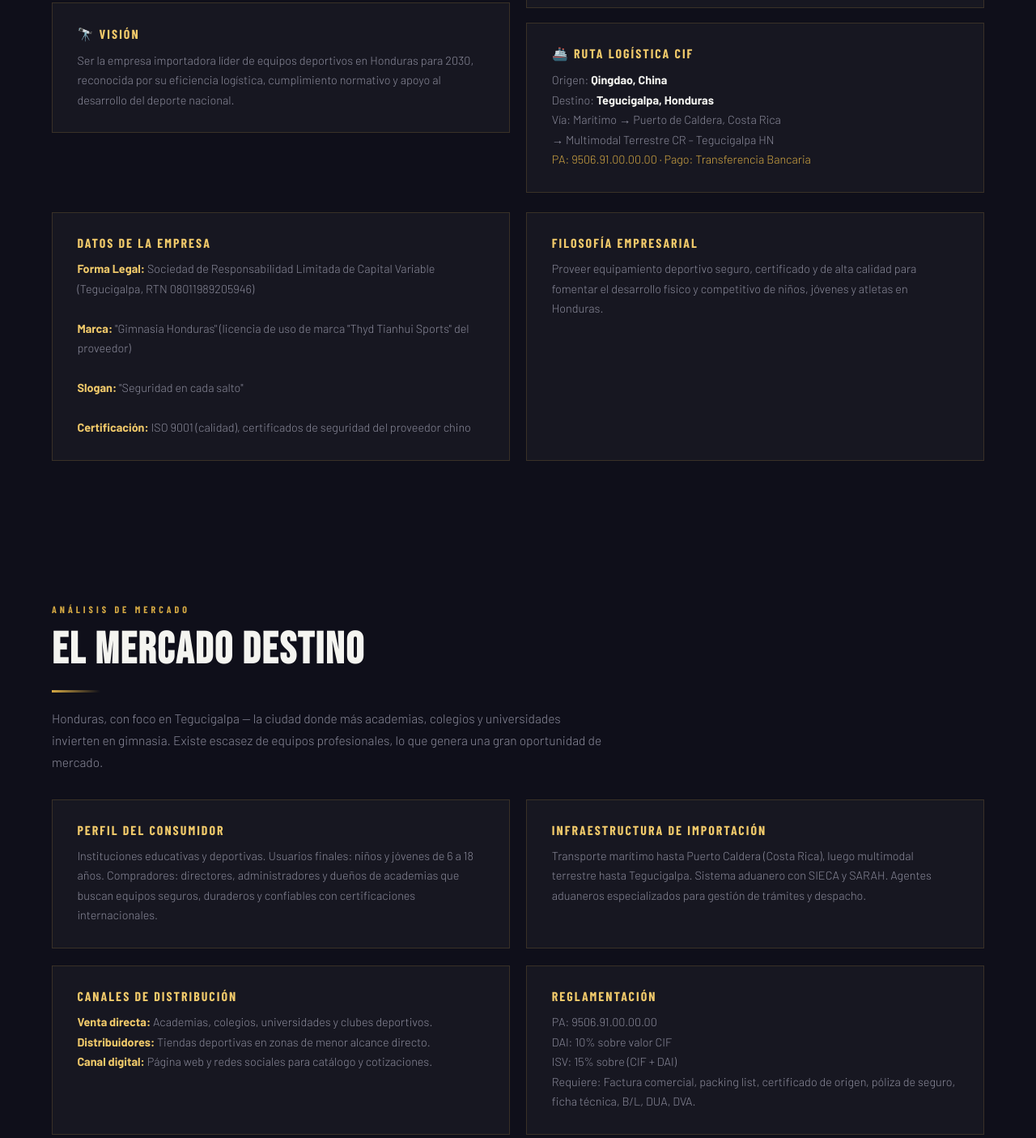
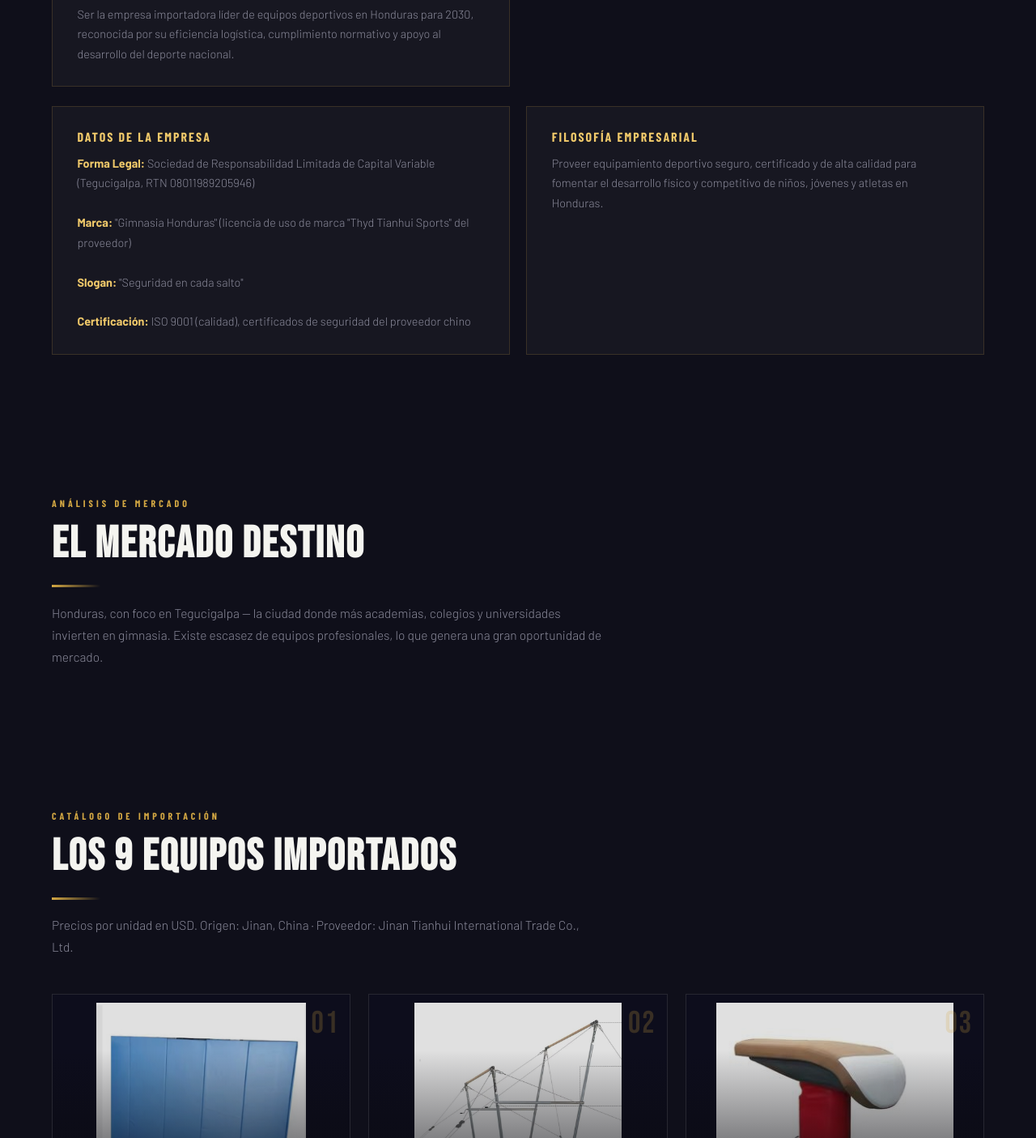
Before and after one commit to noraynialvarado-ai/tarea, a plain HTML site: page index.html in a window 1280 px wide. Shown: the part 1395-2800 px from the top of the page at 81% size. Drawn offline with nearby package versions, Linux system fonts and the light colour scheme; a web font is replaced by a local one.

Commit message:
Refine page: keep company data, remove extra market cards, update slogan, remove CIF details

```diff
--- a/index.html
+++ b/index.html
@@ -32,9 +32,7 @@
     <div class="hero-tag">Importadora Internacional</div>
     <h1 class="hero-title">GIMNASIA<br/>HONDURAS<br/><em>S DE RL DE CV</em></h1>
     <p class="hero-subtitle">
-      Importamos 9 equipos de gimnasia artística y deportiva desde China, directamente del fabricante
-      <strong style="color:var(--white)">Jinan Tianhui International Trade Co., Ltd.</strong>,
-      bajo término <strong style="color:var(--gold-lt)">CIF</strong> hacia Honduras vía Puerto de Caldera, Costa Rica.
+      Seguridad en cada salto.
     </p>
     <div class="hero-ctas">
       <a class="btn-primary" href="#productos">Ver Catálogo</a>
@@ -57,7 +55,7 @@
   <p class="section-body">
     Empresa hondureña dedicada a la importación y distribución de equipos de gimnasia artística y deportiva.
     Proveemos a instituciones educativas, academias deportivas, federaciones y gimnasios privados de Honduras
-    con equipos importados directamente desde China bajo condiciones CIF.
+    con equipos importados directamente desde China.
   </p>
   <div class="nosotros-grid">
     <div>
@@ -78,16 +76,6 @@
           29, Linong Road, Jinan 250000, China · Tel: +86 18753106498<br/>
           ivyli@tianhuisports.com · tianhuisports.com<br/>
           <span style="color:var(--blue-lt)">PI No.: THL20250923 · Fecha: Sep. 23, 2025</span>
-        </p>
-      </div>
-      <div class="info-card">
-        <h3>🚢 Ruta Logística CIF</h3>
-        <p>
-          Origen: <strong style="color:var(--white)">Qingdao, China</strong><br/>
-          Destino: <strong style="color:var(--white)">Tegucigalpa, Honduras</strong><br/>
-          Vía: Marítimo → Puerto de Caldera, Costa Rica<br/>
-          → Multimodal Terrestre CR – Tegucigalpa HN<br/>
-          <span style="color:var(--gold)">PA: 9506.91.00.00.00 · Pago: Transferencia Bancaria</span>
         </p>
       </div>
     </div>
@@ -115,42 +103,13 @@
   <h2 class="section-title">EL MERCADO DESTINO</h2>
   <div class="divider"></div>
   <p class="section-body">Honduras, con foco en Tegucigalpa — la ciudad donde más academias, colegios y universidades invierten en gimnasia. Existe escasez de equipos profesionales, lo que genera una gran oportunidad de mercado.</p>
-  <div class="nosotros-grid" style="margin-top:2rem">
-    <div class="info-card">
-      <h3>Perfil del Consumidor</h3>
-      <p>Instituciones educativas y deportivas. Usuarios finales: niños y jóvenes de 6 a 18 años. Compradores: directores, administradores y dueños de academias que buscan equipos seguros, duraderos y confiables con certificaciones internacionales.</p>
-    </div>
-    <div class="info-card">
-      <h3>Infraestructura de Importación</h3>
-      <p>Transporte marítimo hasta Puerto Caldera (Costa Rica), luego multimodal terrestre hasta Tegucigalpa. Sistema aduanero con SIECA y SARAH. Agentes aduaneros especializados para gestión de trámites y despacho.</p>
-    </div>
-    <div class="info-card">
-      <h3>Canales de Distribución</h3>
-      <p>
-        <strong style="color:var(--gold-lt)">Venta directa:</strong> Academias, colegios, universidades y clubes deportivos.<br/>
-        <strong style="color:var(--gold-lt)">Distribuidores:</strong> Tiendas deportivas en zonas de menor alcance directo.<br/>
-        <strong style="color:var(--gold-lt)">Canal digital:</strong> Página web y redes sociales para catálogo y cotizaciones.
-      </p>
-    </div>
-    <div class="info-card">
-      <h3>Reglamentación</h3>
-      <p>
-        PA: 9506.91.00.00.00<br/>
-        DAI: 10% sobre valor CIF<br/>
-        ISV: 15% sobre (CIF + DAI)<br/>
-        Requiere: Factura comercial, packing list, certificado de origen, póliza de seguro, ficha técnica, B/L, DUA, DVA.
-      </p>
-    </div>
-  </div>
 </section>
 
-
-<!-- PRODUCTOS -->
 <section id="productos">
   <div class="section-tag">Catálogo de Importación</div>
   <h2 class="section-title">LOS 9 EQUIPOS IMPORTADOS</h2>
   <div class="divider"></div>
-  <p class="section-body">Precios por unidad en USD. Origen: Jinan, China · Incoterm: CIF Puerto Caldera, Costa Rica · Proveedor: Jinan Tianhui International Trade Co., Ltd.</p>
+  <p class="section-body">Precios por unidad en USD. Origen: Jinan, China · Proveedor: Jinan Tianhui International Trade Co., Ltd.</p>
 
   <div class="products-grid">
 
```
